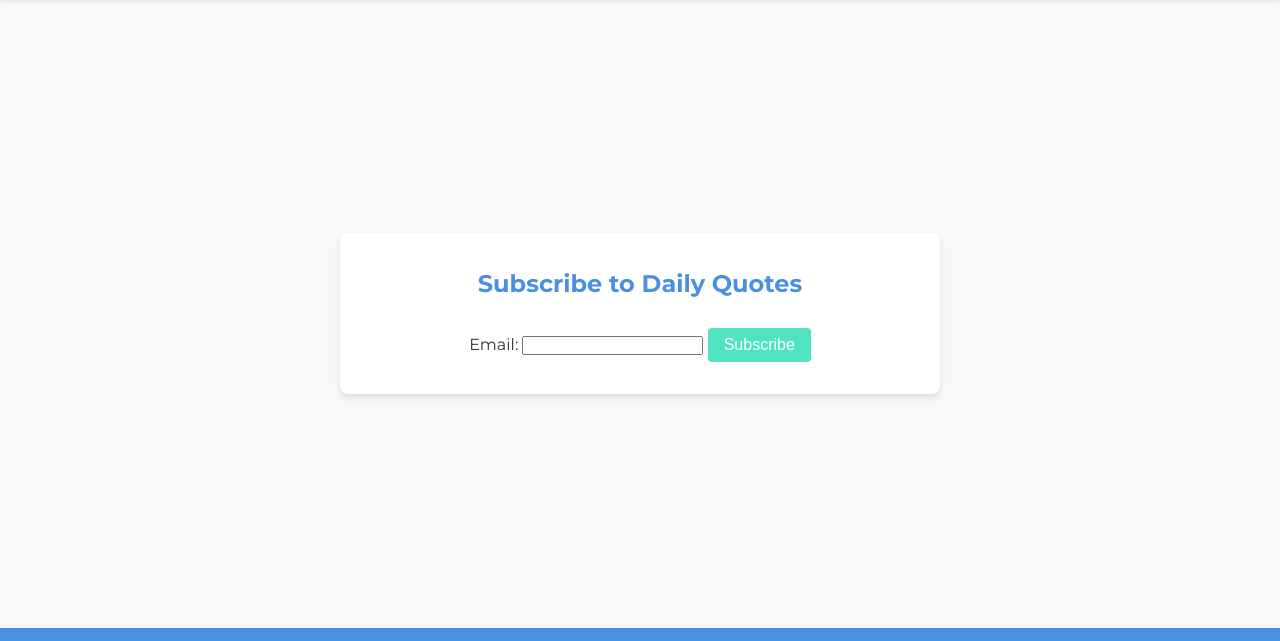
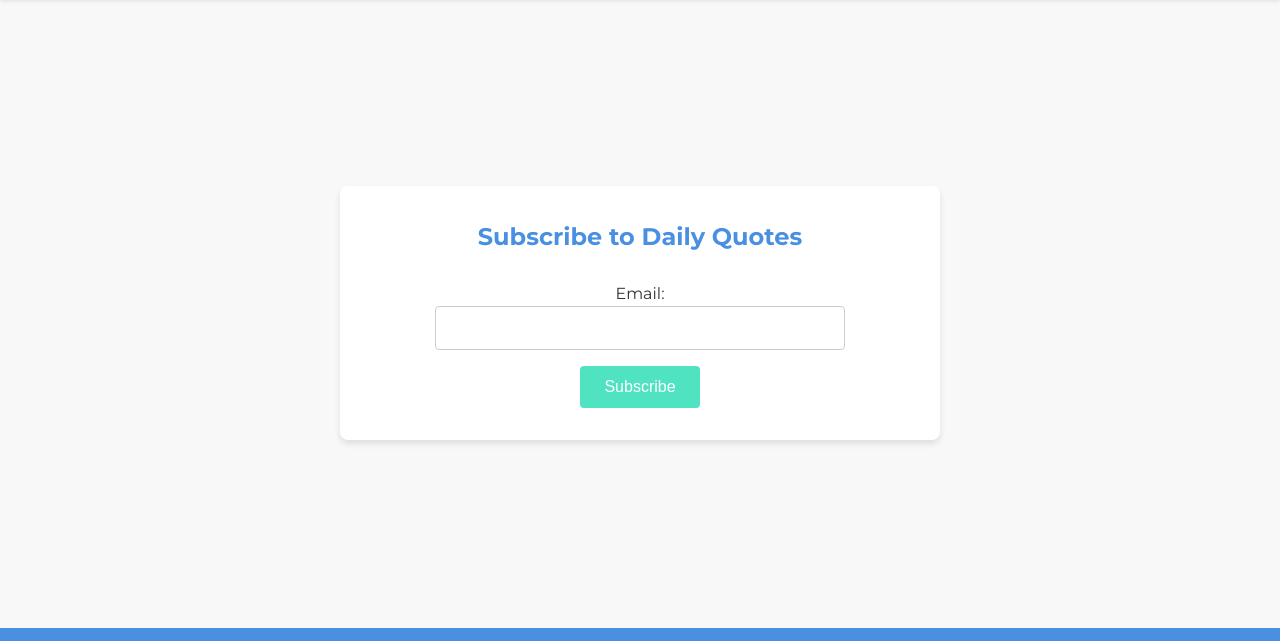
Before and after one commit to whittenluke/higherquotes.com, a plain HTML site: page subscribe.html in a window 1280 px wide. Shown: the part 84-725 px from the top of the page. Drawn offline with Linux system fonts and the light colour scheme.

Commit message:
Fixed Subscribe page layout and maintained All Quotes page improvements

```diff
--- a/styles.css
+++ b/styles.css
@@ -121,6 +121,45 @@ main {
   text-align: center;
 }
 
+#subscribe-form {
+  display: flex;
+  flex-direction: column;
+  align-items: center;
+}
+
+#subscribe-form label {
+  margin-bottom: 0.5rem;
+  font-size: 1rem;
+}
+
+#subscribe-form input[type="email"] {
+  width: 100%;
+  padding: 0.75rem;
+  margin-bottom: 1rem;
+  border: 1px solid #ccc;
+  border-radius: 4px;
+  font-size: 1rem;
+}
+
+#subscribe-form button {
+  background-color: var(--accent-color);
+  color: white;
+  border: none;
+  padding: 0.75rem 1.5rem;
+  font-size: 1rem;
+  border-radius: 4px;
+  cursor: pointer;
+  transition: background-color 0.3s ease;
+}
+
+#subscribe-form button:hover {
+  background-color: #3CC7A8;
+}
+
+#subscribe-form button:active {
+  transform: translateY(2px);
+}
+
 #about-content {
   max-width: 800px;
   text-align: left;
@@ -151,8 +190,7 @@ blockquote {
   margin-bottom: 0.5rem;
 }
 
-button,
-#subscription-form button {
+button {
   background-color: var(--accent-color);
   color: white;
   border: none;
@@ -163,8 +201,7 @@ button,
   transition: background-color 0.3s ease;
 }
 
-button:hover,
-#subscription-form button:hover {
+button:hover {
   background-color: #3CC7A8;
 }
 
```
